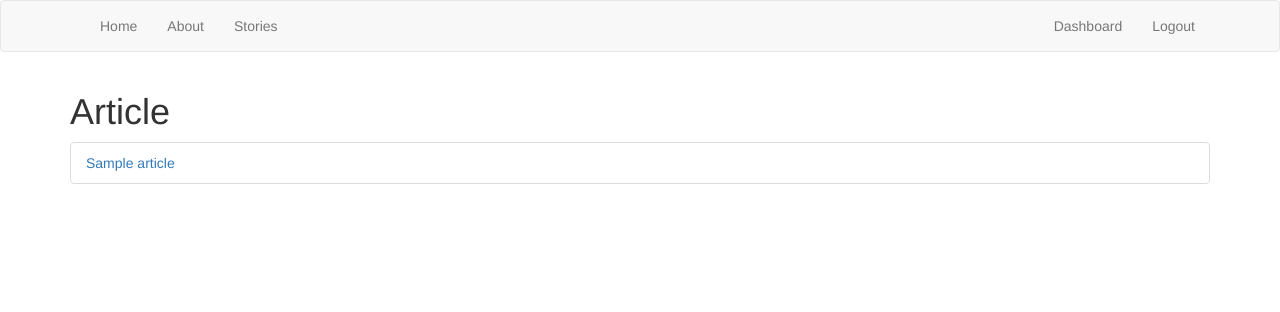
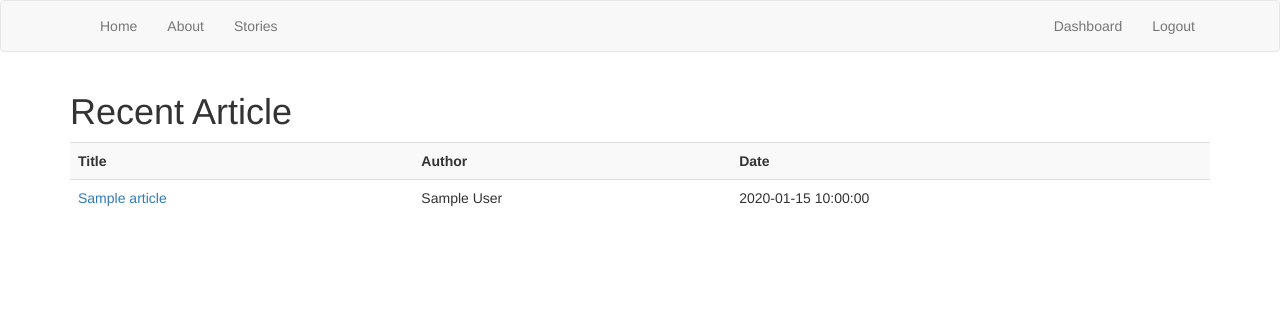
Before and after one commit to saharsh99/Storyboard, a Flask app: page /articles in a window 1280 px wide. Shown: the top 312 px of the page. Run offline with Flask 2, Linux system fonts and the light colour scheme; the visitor is signed in with stand-in values (Sample User, id 1); tables that the repository leaves empty or names only in its code hold one stand-in row (values such as "Sample post"); some libraries are stand-ins or nearby versions.

Commit message:
status addition and validations

```diff
--- a/app.py
+++ b/app.py
@@ -1,11 +1,11 @@
 from flask import Flask, render_template, flash, redirect, url_for, session, request,logging
 from flask_mysqldb import MySQL
-from wtforms import Form, StringField, TextAreaField, PasswordField, validators
+from wtforms import Form, StringField, TextAreaField, PasswordField, validators, SelectField
 from passlib.hash import sha256_crypt
+import re
 from functools import wraps
 from ocr import ocr_core
 
-UPLOAD_FOLDER = '/static/uploads/'
 
 ALLOWED_EXTENSIONS = set(['png', 'jpg', 'jpeg'])
 
@@ -48,7 +48,7 @@ def about():
 def articles():
     cur = mysql.connection.cursor()
 
-    result = cur.execute("select * from articles where status='public'")
+    result = cur.execute("select * from articles where status='public' order by create_date desc")
 
     articles = cur.fetchall()
 
@@ -70,8 +70,12 @@ def article(id):
     result = cur.execute("SELECT * FROM articles WHERE id = %s", [id])
 
     article = cur.fetchone()
-
-    return render_template('article.html', article=article)
+    print(article)
+    if article['status'] == 'public':
+        return render_template('article.html', article=article)
+    else:
+        flash('Cannot access article','danger')
+        return render_template('home.html')
 
 class RegisterForm(Form):
     name = StringField('Name', [validators.Length(min=1, max=50)])
@@ -173,6 +177,7 @@ def dashboard():
 class ArticleForm(Form):
     title = StringField('Title', [validators.Length(min=1, max=200)])
     body = TextAreaField('Body', [validators.Length(min=30)])
+    status = SelectField('Status',choices=[('public','Public'),('private','Private')])
 
 @app.route('/add_article', methods = ['GET','POST'])
 @is_logged_in
@@ -181,10 +186,12 @@ def add_article():
     if request.method == 'POST' and form.validate():
         title = form.title.data
         body = form.body.data
+        status = form.status.data
+        cur = mysql.connection.cursor()
+        #for removing <p> from database
+        subbody = re.compile(r'<[^>]+>').sub('', body)
 
-        cur = mysql.connection.cursor()
-
-        cur.execute("INSERT INTO ARTICLES(title,body, author) values ( %s,%s,%s)",(title, body, session['username']))
+        cur.execute("INSERT INTO ARTICLES(title,body, author,status) values ( %s,%s,%s,%s)",(title, subbody, session['username'],status))
 
         mysql.connection.commit()
 
@@ -204,41 +211,49 @@ def edit_article(id):
 
     article = cur.fetchone()
 
+    if article['author'] == session['username']:
 
-    form = ArticleForm(request.form)
+        form = ArticleForm(request.form)
 
-    form.title.data = article['title']
-    form.body.data = article['body']
+        form.title.data = article['title']
+        form.body.data = article['body']
+        form.status.data = article['status']
 
-    if request.method == 'POST' and form.validate():
-        title = request.form['title']
-        body = request.form['body']
+        if request.method == 'POST' and form.validate():
+            title = request.form['title']
+            body = request.form['body']
+            status = request.form['status']
+            cur = mysql.connection.cursor()
+            subbody = re.compile(r'<[^>]+>').sub('', body)
+            cur.execute("Update articles set title=%s, body=%s, status=%s where id=%s",(title, subbody, status, id))
 
-        cur = mysql.connection.cursor()
+            mysql.connection.commit()
 
-        cur.execute("Update articles set title=%s, body=%s where id=%s",(title, body, id))
+            cur.close()
 
-        mysql.connection.commit()
+            flash('Article Updated', 'success')
 
-        cur.close()
-
-        flash('Article Updated', 'success')
-
-        return redirect(url_for('dashboard'))
-    return render_template('edit_article.html', form = form)
+            return redirect(url_for('dashboard'))
+        return render_template('edit_article.html', form = form)
+    else:
+        flash('Cannot edit article','danger')
+        return render_template('home.html')
 
 
 @app.route('/delete_article/<string:id>',methods=['POST'])
 @is_logged_in
 def delete_article(id):
     cur = mysql.connection.cursor()
-    cur.execute("Delete from articles where id=%s",[id])
+    rows_affected = cur.execute("Delete from articles where id=%s and author=%s",(id,session['username']))
 
     mysql.connection.commit()
     cur.close()
-    flash('Article Deleted', 'success')
-
-    return redirect(url_for('dashboard'))
+    if rows_affected == 0:
+        flash('Cannot Delete this article','danger')
+        redirect(url_for('home'))
+    else:
+        flash('Article Deleted', 'success')
+        return redirect(url_for('dashboard'))
 
 @app.route('/upload', methods=['GET', 'POST'])
 @is_logged_in
@@ -264,9 +279,11 @@ def upload_page():
         title = form.title.data
 
         body = form.body.data
+        status = form.status.data
+        subbody = re.compile(r'<[^>]+>').sub('', body)
         cur = mysql.connection.cursor()
 
-        cur.execute("INSERT INTO ARTICLES(title,body, author) values ( %s,%s,%s)",(title, body, session['username']))
+        cur.execute("INSERT INTO ARTICLES(title,body, author, status) values ( %s,%s,%s, %s)",(title, subbody, session['username']),status)
 
         mysql.connection.commit()
 
@@ -278,27 +295,6 @@ def upload_page():
     return render_template('upload.html', form = form)
 
 
-
-# @app.route('/addwithOCR', methods = ['GET','POST'])
-# @is_logged_in
-# def addwithOCR():
-#     form = ArticleForm(request.form)
-#     if request.method == 'POST' and form.validate():
-#         title = form.title.data
-#         body = form.body.data
-#         cur = mysql.connection.cursor()
-
-#         cur.execute("INSERT INTO ARTICLES(title,body, author) values ( %s,%s,%s)",(title, body, session['username']))
-
-#         mysql.connection.commit()
-
-#         cur.close()
-
-#         flash('Article created', 'success')
-
-#         return redirect(url_for('dashboard'))
-#     return render_template('addwithOCR.html', form = form)
-
 if __name__ == '__main__':
     app.secret_key='secretkey'
     app.run(debug=True)
--- a/templates/add_article.html
+++ b/templates/add_article.html
@@ -4,6 +4,9 @@
   <h1>Add Article</h1>
   {% from "includes/_formhelpers.html" import render_field %}
   <form method="POST" action="">
+    <div class="form-group">
+      {{ render_field(form.status, class_="form-control") }}
+    </div>
     <div class="form-group">
       {{ render_field(form.title, class_="form-control") }}
     </div>
--- a/templates/articles.html
+++ b/templates/articles.html
@@ -1,11 +1,28 @@
 {% extends 'layout.html' %}
 
 {% block body %}
-    <h1>Article</h1>
-    <ul class="list-group">
-        {% for article in articles %}
-        <li class="list-group-item"><a href="article/{{article.id}}">{{article.title}}</a></li>
-        {% endfor %}
+    <h1>Recent Article</h1>
+    <table class="table table-striped table-hover table-responsive">
 
-    </ul>
+            <tr>
+            <th>Title</th>
+            <th>Author</th>
+            <th>Date</th>
+            </tr>
+            {% for article in articles %}
+
+            <tr>
+                <td>
+                    <a href="article/{{article.id}}">{{article.title}}</a>
+                </td>
+                <td>
+                    {{article.author}}
+                </td>
+                <td>
+                    {{article.create_date}}
+                </td>
+            </tr>
+            {% endfor %}
+
+    </table>
 {% endblock %}
--- a/templates/dashboard.html
+++ b/templates/dashboard.html
@@ -11,6 +11,7 @@
       <th>ID</th>
       <th>Title</th>
       <th>Author</th>
+      <th>Status</th>
       <th>Date</th>
       <th></th>
       <th></th>
@@ -20,6 +21,7 @@
         <td>{{article.id}}</td>
         <td>{{article.title}}</td>
         <td>{{article.author}}</td>
+        <td>{{article.status}}</td>
         <td>{{article.create_date}}</td>
         <td><a href="edit_article/{{article.id}}" class="btn btn-default pull-right">Edit</a></td>
         <td>
--- a/templates/edit_article.html
+++ b/templates/edit_article.html
@@ -4,6 +4,9 @@
   <h1>Edit Article</h1>
   {% from "includes/_formhelpers.html" import render_field %}
   <form method="POST" action="">
+    <div class="form-group">
+      {{ render_field(form.status, class_="form-control") }}
+    </div>
     <div class="form-group">
       {{ render_field(form.title, class_="form-control") }}
     </div>
--- a/templates/upload.html
+++ b/templates/upload.html
@@ -25,6 +25,9 @@
     {% from "includes/_formhelpers.html" import render_field %}
     <form method="POST" action="">
     <div class="form-group">
+        {{ render_field(form.status, class_="form-control") }}
+    </div>
+    <div class="form-group">
         {{ render_field(form.title, class_="form-control") }}
     </div>
     <div class="form-group">
```
